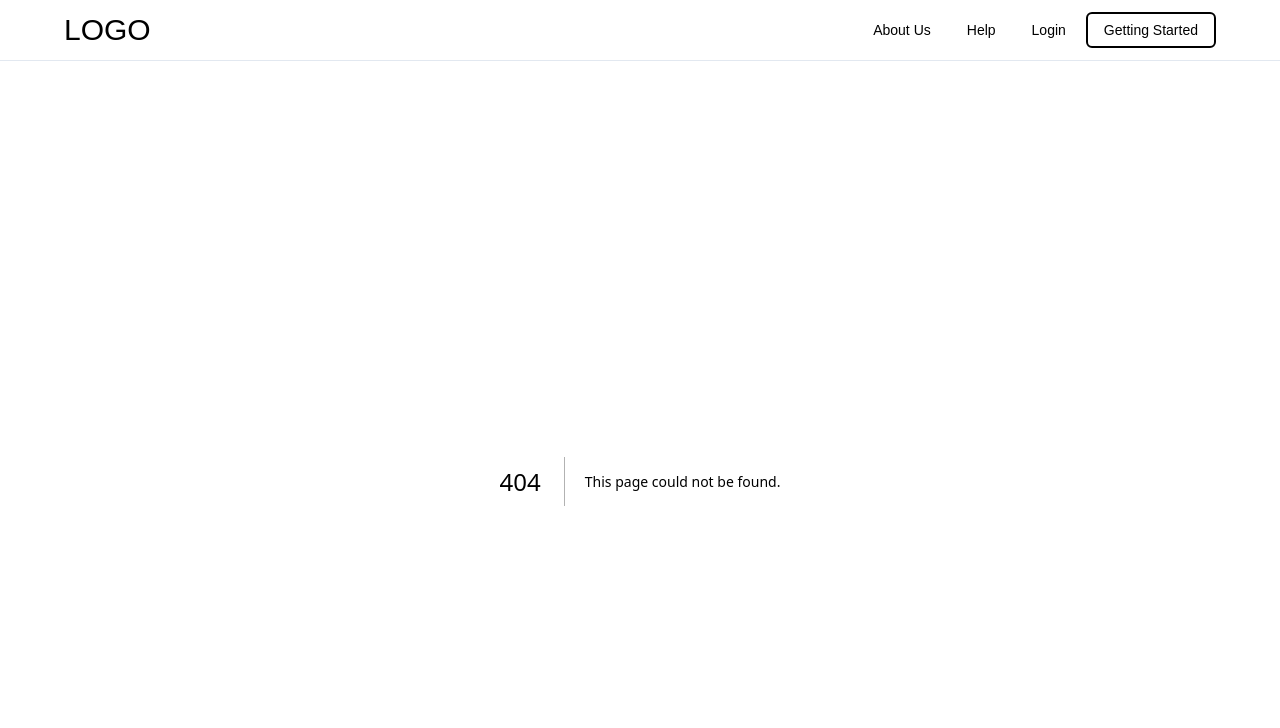
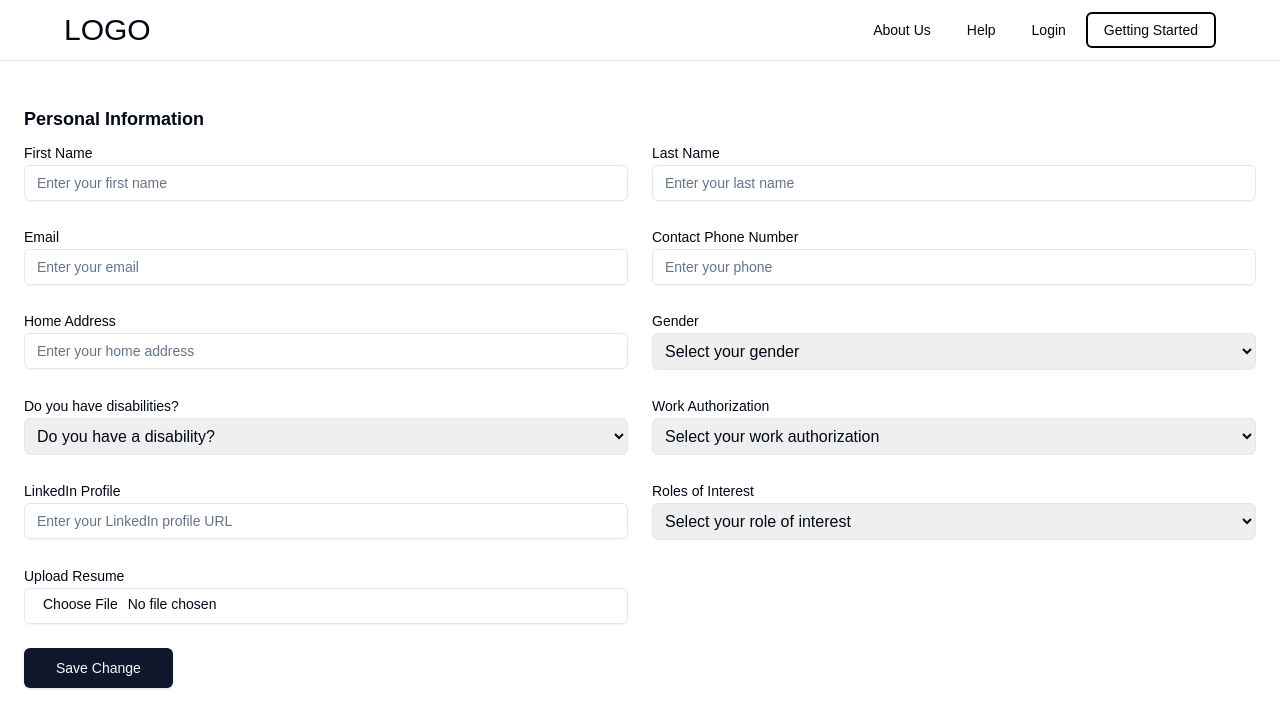
Before and after one commit to cfgtexas24/Team-14, a Next.js app in the folder cfg2024/: page /profile in a window 1280 px wide. Before the commit this address had no page. Shown: the top 728 px of the page. Built offline with nearby package versions, Linux system fonts and the light colour scheme.

Commit message:
Fill the profile

```diff
--- /dev/null
+++ b/cfg2024/app/profile/page.tsx
@@ -0,0 +1,106 @@
+import { useState } from "react";
+import { useRouter } from "next/router";
+import { Label } from "@/components/ui/label";
+import { Input } from "@/components/ui/input";
+import { Button } from "@/components/ui/button";
+import Link from "next/link";
+
+export default function Profile() {
+  const saveChanges = () => {
+
+  }
+
+  return (
+    <div>
+      <div className="px-4 space-y-6 md:px-6">
+        <header className="space-y-1.5">
+          <div className="flex items-center space-x-4">
+
+          </div>
+        </header>
+        <div className="space-y-6">
+          <div className="space-y-2">
+            <h2 className="text-lg font-semibold">Personal Information</h2>
+            <div className="grid grid-cols-1 md:grid-cols-2 gap-6">
+              <div>
+                <Label htmlFor="firstName">First Name</Label>
+                <Input id="firstName" placeholder="Enter your first name" />
+              </div>
+              <div>
+                <Label htmlFor="lastName">Last Name</Label>
+                <Input id="lastName" placeholder="Enter your last name" />
+              </div>
+              <div>
+                <Label htmlFor="email">Email</Label>
+                <Input id="email" placeholder="Enter your email" type="email" />
+              </div>
+              <div>
+                <Label htmlFor="phone">Contact Phone Number</Label>
+                <Input id="phone" placeholder="Enter your phone" type="tel" />
+              </div>
+              <div>
+                <Label htmlFor="address">Home Address</Label>
+                <Input id="address" placeholder="Enter your home address" type="address" />
+              </div>
+              <div>
+                <Label htmlFor="gender">Gender</Label>
+                <select id="gender" name="gender" className="border rounded-md p-2 w-full">
+                  <option value="" disabled selected>Select your gender</option>
+                  <option value="male">Male</option>
+                  <option value="female">Female</option>
+                  <option value="other">Other</option>
+                </select>
+              </div>
+              <div>
+                <Label htmlFor="disability">Do you have disabilities?</Label>
+                <select id="disability" name="disability" className="border rounded-md p-2 w-full">
+                  <option value="" disabled selected>Do you have a disability?</option>
+                  <option value="yes">Yes</option>
+                  <option value="no">No</option>
+                  <option value="I do not want to disclose">I do not want to disclose</option>
+                </select>
+              </div>
+              <div>
+                <Label htmlFor="workauth">Work Authorization</Label>
+                <select id="workauth" name="workauth" className="border rounded-md p-2 w-full">
+                  <option value="" disabled selected>Select your work authorization</option>
+                  <option value="yes">Yes</option>
+                  <option value="no">No</option>
+                </select>
+              </div>
+              <div>
+                <Label htmlFor="linkedin">LinkedIn Profile</Label>
+                <Input id="linkedin" placeholder="Enter your LinkedIn profile URL" type="url" />
+              </div>
+              <div>
+                <Label htmlFor="roles">Roles of Interest</Label>
+                <select id="roles" name="roles" className="border rounded-md p-2 w-full">
+                  <option value="" disabled selected>Select your role of interest</option>
+                  <option value="business">Business</option>
+                  <option value="software_engineering">Software Engineering</option>
+                  <option value="hardware_engineering">Hardware Engineering</option>
+                  <option value="finance">Finance</option>
+                  <option value="consulting">Consulting</option>
+                </select>
+              </div>
+              <div>
+                <Label htmlFor="resume">Upload Resume</Label>
+                <Input
+                  id="resume"
+                  name="resume"
+                  type="file"
+                  accept=".pdf, .doc, .docx" // Acceptable file types
+
+                />
+              </div>
+            </div>
+          </div>
+
+          <div className="mt-8">
+            <Button onClick={ saveChanges } size="lg">Save Change</Button>
+          </div>
+        </div>
+      </div>
+    </div>
+  );
+}
--- /dev/null
+++ b/package.json
@@ -0,0 +1,5 @@
+{
+  "dependencies": {
+    "@supabase/supabase-js": "^2.45.5"
+  }
+}
```
